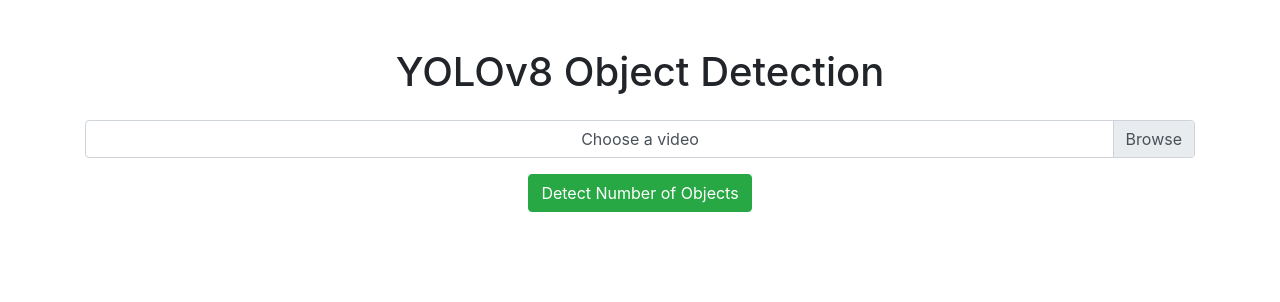
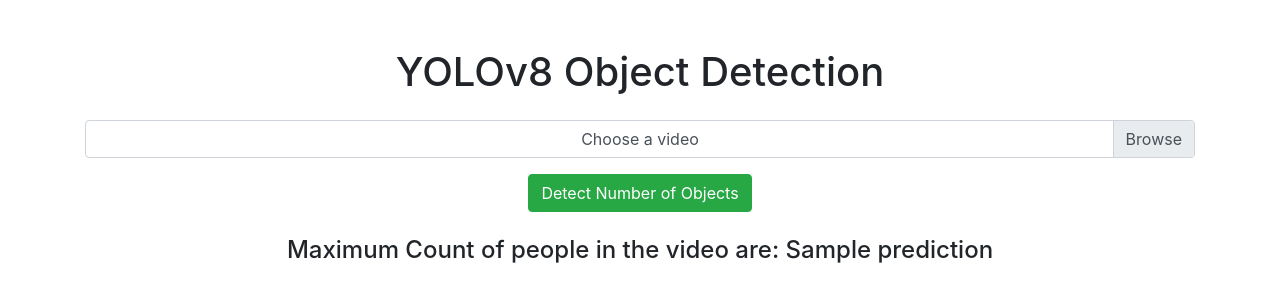
Before and after one commit to satvshr/YOLOv8_implementation, a Flask app: template templates/index.html in a window 1280 px wide. Shown: the top 302 px of the page. Run offline with Flask 3, Linux system fonts and the light colour scheme; the template is opened without the code that fills it: most values are stand-ins (such as "Sample title", 1, 10 or a date in 2020); some libraries are stand-ins or nearby versions.

Commit message:
Can now tell maximum number of people which were there in the video along with a loading animation to show the site is processing the video

```diff
--- a/app.py
+++ b/app.py
@@ -1,6 +1,10 @@
-from flask import Flask, render_template
+from flask import Flask, render_template, request
+from ultralytics import YOLO
+import json, os
+from werkzeug.utils import secure_filename
 
 app = Flask(__name__)
+model = YOLO('yolov8n.pt')
 
 @app.route("/")
 def hello():
@@ -8,7 +12,27 @@ def hello():
 
 @app.route("/predict", methods=["POST"])
 def predict():
-    return render_template("predict.html")
+    video = request.files["video"]
+    source = secure_filename(video.filename)
+    print(type(source))
+    print(source)
+    source = os.path.join("C:\\Users\\satvm\\yolov8_objdetection\\proj\\static", source)
+    print(type(source))
+    print(source)
+    if source:
+        results = model(source, stream=True)
+        max_count = 0
+        for result in results:
+            x = result.tojson()
+            y = json.loads(x)
+            count = 0
+            for i in y:
+                if i['name'] == "person":
+                    count += 1
+            if count > max_count:
+                max_count = count
+        print(max_count)
+        return render_template("index.html", prediction=max_count)
 
 if __name__ == "__main__":
-    app.run()
+    app.run(debug=True)
--- a/templates/index.html
+++ b/templates/index.html
@@ -12,11 +12,40 @@
                 <input type="file" class="custom-file-input" id="video" name="video" accept=".mp4">
                 <label class="custom-file-label" for="video">Choose a video</label>
             </div>
-            <button type="submit" class="btn btn-success mt-3">Detect Number of Objects</button>
+            <button type="submit" class="btn btn-success mt-3" onclick="startProcessing()">Detect Number of Objects</button>
         </form>
+        <div id="loading" style="display: none;">
+            <p>Please wait while we process your video...</p>
+            <div class="spinner-border" role="status">
+                <span class="sr-only">Loading...</span>
+            </div>
+        </div>
+        <div id="result" style="display: none;">
+            <h4 class="text-center pt-4">Maximum Count of people in the video are: <span id="prediction"></span></h4>
+        </div>
     </div>
     <script src="https://code.jquery.com/jquery-3.5.1.slim.min.js"></script>
     <script src="https://cdn.jsdelivr.net/npm/@popperjs/core@2.5.3/dist/umd/popper.min.js"></script>
     <script src="https://maxcdn.bootstrapcdn.com/bootstrap/4.5.2/js/bootstrap.min.js"></script>
+    <script>
+        function startProcessing() {
+            // Show the loading section and hide the result section
+            const loadingSection = document.getElementById('loading');
+            const resultSection = document.getElementById('result');
+            loadingSection.style.display = 'block';
+            resultSection.style.display = 'none';
+        }
+
+        const prediction = '{{ prediction }}';
+        console.log(prediction)
+        if (prediction) {
+            // Hide the loading section and show the result section
+            const loadingSection = document.getElementById('loading');
+            const resultSection = document.getElementById('result');
+            loadingSection.style.display = 'none';
+            resultSection.style.display = 'block';
+            document.getElementById('prediction').textContent = prediction;
+        }
+    </script>
 </body>
 </html>
```
Also changed, not shown: model.py (+8 -2 lines).
